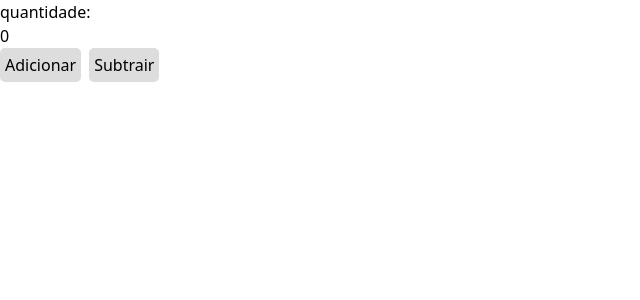
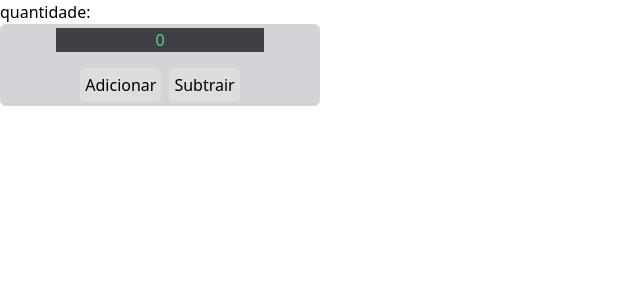
Before and after one commit to cleversonandrade/Estudos_React, a Next.js app: page /usestate/usestate in a window 1280 px wide. Shown: the top 300 px of the page, without its empty margins (0-640 px from the left). Built offline with nearby package versions, Linux system fonts and the light colour scheme.

Commit message:
funcoes_state

```diff
--- a/src/components/DisplayState.tsx
+++ b/src/components/DisplayState.tsx
@@ -1,12 +1,20 @@
 interface IpropsDisplayState{
     valor: number,
+    funcaoAdicionar: any,
+    funcaoSubtrair: any
+}
 
-}
 
 export default function DisplayState(props:IpropsDisplayState) {
     return(
-        <div>
-            {props.valor}
+        <div className={'flex flex-col p-1 rounded-md bg-zinc-300 justify-center items-center w-80'}>
+            <div className={'flex bg-zinc-700 text-green-400 justify-center items-center w-52 mb-4'}>
+                {props.valor}
+            </div>
+            <div className="flex gap-2">
+                <button className="btnPadrao" onClick={props.funcaoAdicionar}>Adicionar</button>
+                <button className="btnPadrao" onClick={props.funcaoSubtrair}>Subtrair</button>
+            </div>
         </div>
     )
 }
--- a/src/pages/usestate/usestate.tsx
+++ b/src/pages/usestate/usestate.tsx
@@ -4,6 +4,7 @@ import DisplayState from "@/components/DisplayState";
 export default function usestate() {
     // eslint-disable-next-line react-hooks/rules-of-hooks
     const [cont, setCont] = useState<number>(0);
+
 
     function adicionar() {
         let c = cont
@@ -20,11 +21,7 @@ export default function usestate() {
     return(
         <div>
             quantidade:
-            <DisplayState valor={cont}></DisplayState>
-            <div className="flex gap-2">
-                <button className="btnPadrao" onClick={adicionar}>Adicionar</button>
-                <button className="btnPadrao" onClick={subtrair}>Subtrair</button>
-            </div>
+            <DisplayState valor={cont} funcaoAdicionar={adicionar} funcaoSubtrair={subtrair}></DisplayState>
         </div>
     )
 }
```
